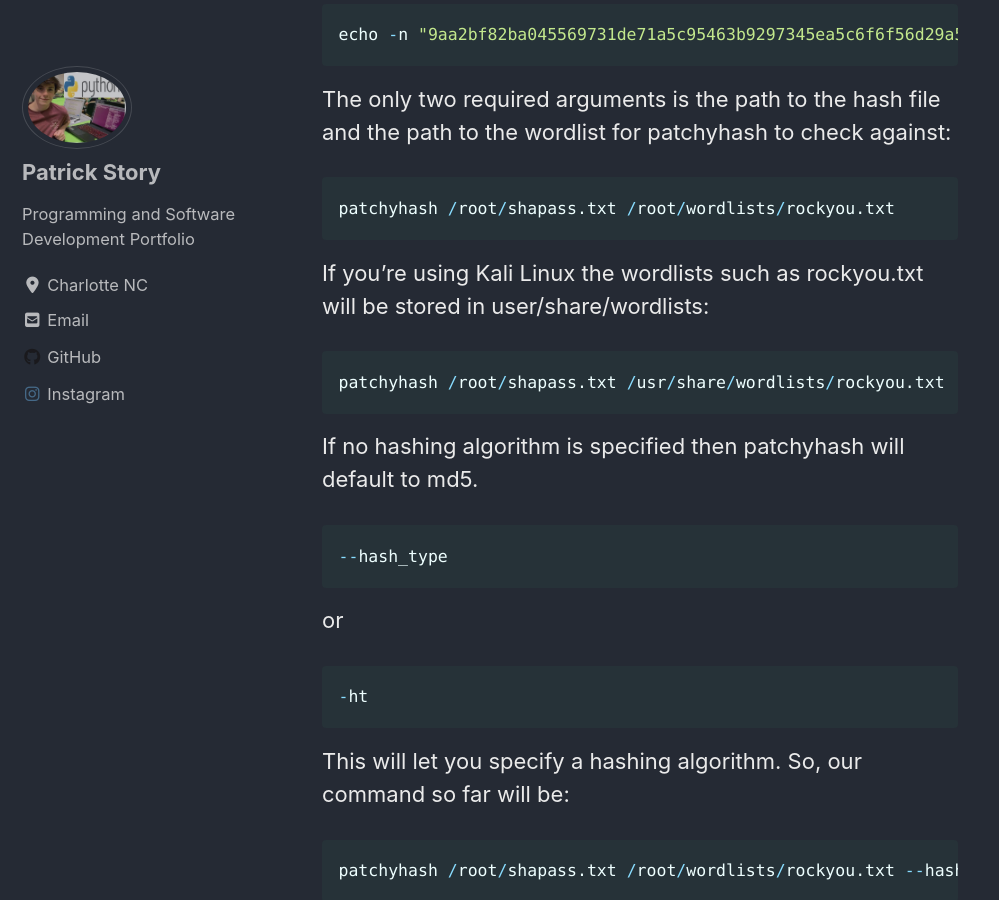
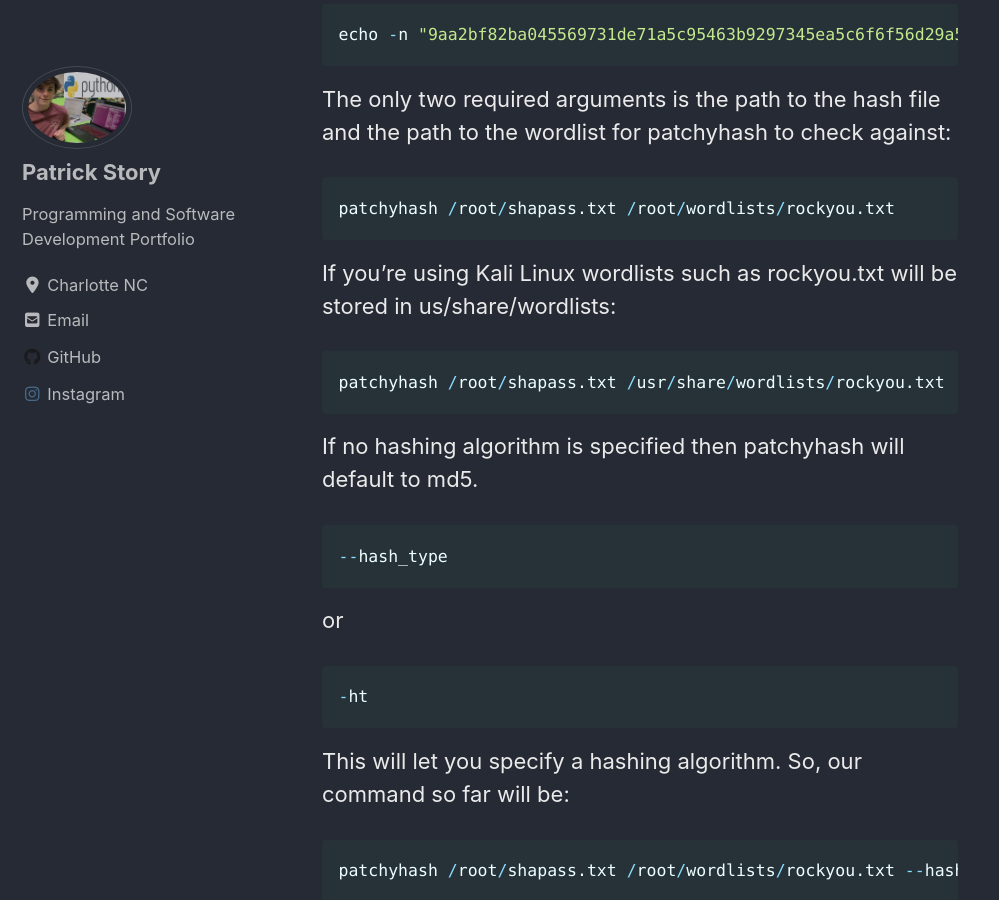
Before and after one commit to Patchyst/Patchyst.github.io, a Jekyll site: the page built from _posts/2020-05-15-patchyhash.md, in a window 1280 px wide and 900 px high, scrolled down 1770 px. Shown: the whole window, without its empty margins (0-999 px from the left). Built offline with Jekyll 4.4.1, drawn with Linux system fonts in a browser that asks for light colours; cached includes are drawn as plain includes; nearby versions of some CDN libraries.

Commit message:
updating patchyhash

````diff
--- a/_posts/2020-05-15-patchyhash.md
+++ b/_posts/2020-05-15-patchyhash.md
@@ -16,7 +16,7 @@ The only two required arguments is the path to the hash file and the path to the
 ```python
 patchyhash /root/shapass.txt /root/wordlists/rockyou.txt
 ```
-If you're using Kali Linux the wordlists such as rockyou.txt will be stored in user/share/wordlists:
+If you're using Kali Linux wordlists such as rockyou.txt will be stored in us/share/wordlists:
 ```python
 patchyhash /root/shapass.txt /usr/share/wordlists/rockyou.txt
 ```
````
